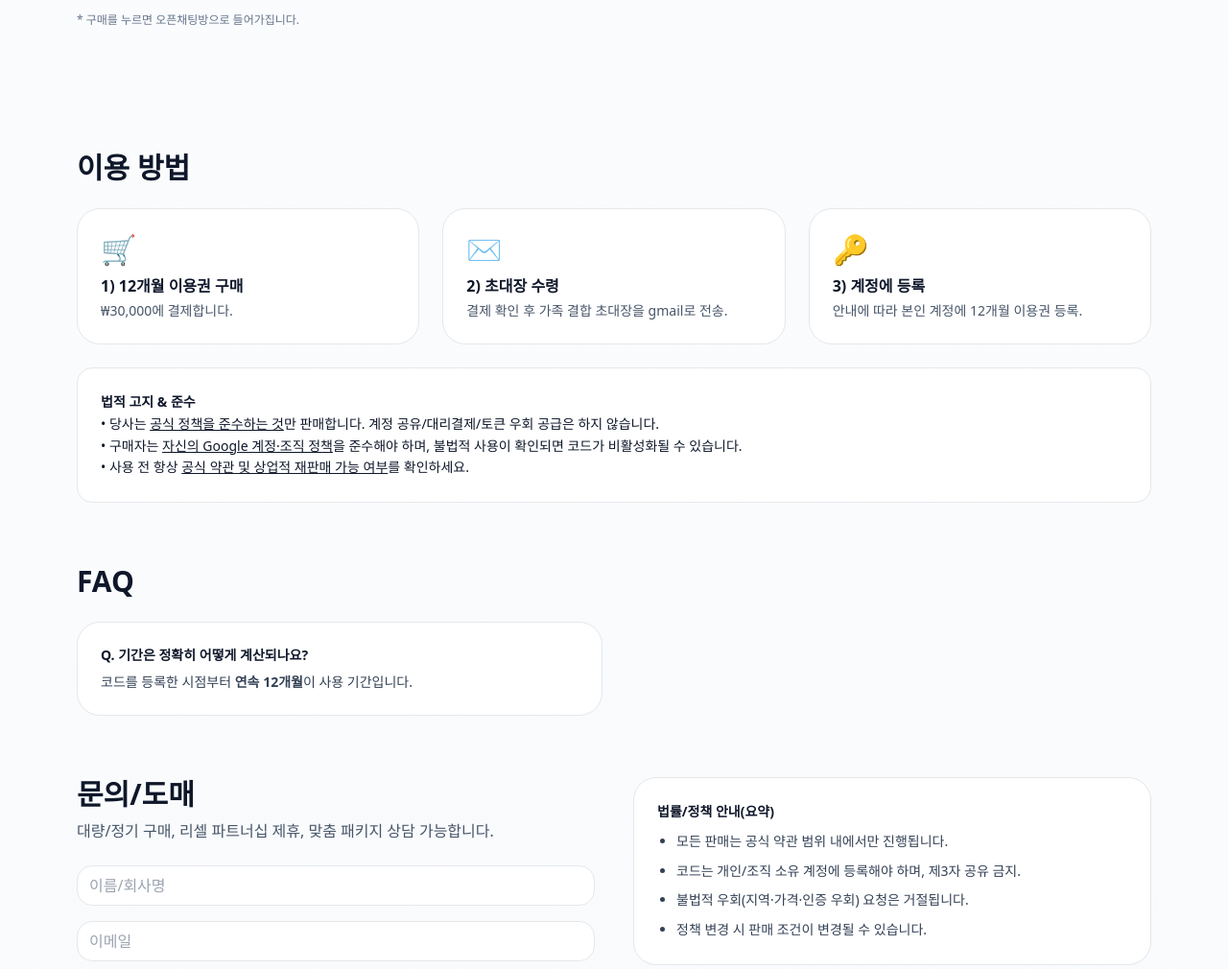
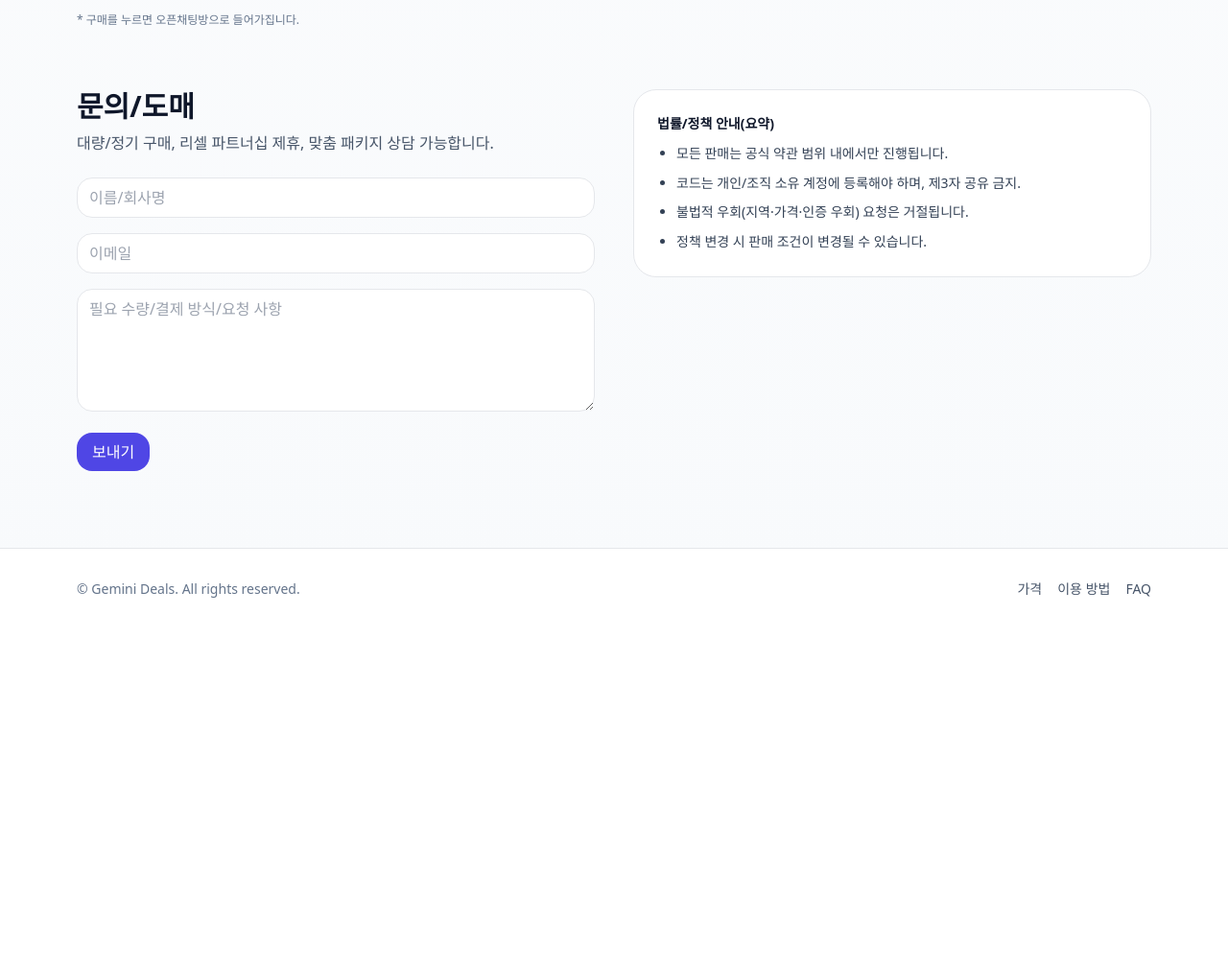
Before and after one commit to slyni7/gemini-deals, a plain HTML site: page index.html in a window 1280 px wide. Shown: the part 2773-3783 px from the top of the page at 96% size. After the commit the page ends 3429 px from the top, so only its background shows below. Drawn offline with nearby package versions, Linux system fonts and the light colour scheme.

Commit message:
Update index.html

```diff
--- a/index.html
+++ b/index.html
@@ -175,7 +175,7 @@
   </section>
 
   <!-- HOW IT WORKS -->
-  <section id="how" class="mx-auto max-w-6xl px-4 py-16">
+  <!--<section id="how" class="mx-auto max-w-6xl px-4 py-16">
     <h2 class="text-2xl md:text-3xl font-bold">이용 방법</h2>
     <div class="mt-6 grid md:grid-cols-3 gap-6">
       <div class="rounded-3xl border bg-white p-6">
@@ -200,10 +200,10 @@
       • 구매자는 <u>자신의 Google 계정·조직 정책</u>을 준수해야 하며, 불법적 사용이 확인되면 코드가 비활성화될 수 있습니다.<br>
       • 사용 전 항상 <u>공식 약관 및 상업적 재판매 가능 여부</u>를 확인하세요.
     </div>
-  </section>
+  </section>-->
 
   <!-- FAQ -->
-  <section id="faq" class="mx-auto max-w-6xl px-4 pb-16">
+  <!--<section id="faq" class="mx-auto max-w-6xl px-4 pb-16">
     <h2 class="text-2xl md:text-3xl font-bold">FAQ</h2>
     <div class="mt-6 grid md:grid-cols-2 gap-6">
       <div class="rounded-3xl border bg-white p-6 text-sm">
@@ -211,7 +211,7 @@
         <p class="mt-2 text-slate-700">코드를 등록한 시점부터 <b>연속 12개월</b>이 사용 기간입니다.</p>
       </div>
     </div>
-  </section>
+  </section>-->
 
   <!-- CONTACT -->
   <section id="contact" class="mx-auto max-w-6xl px-4 pb-20">
```
